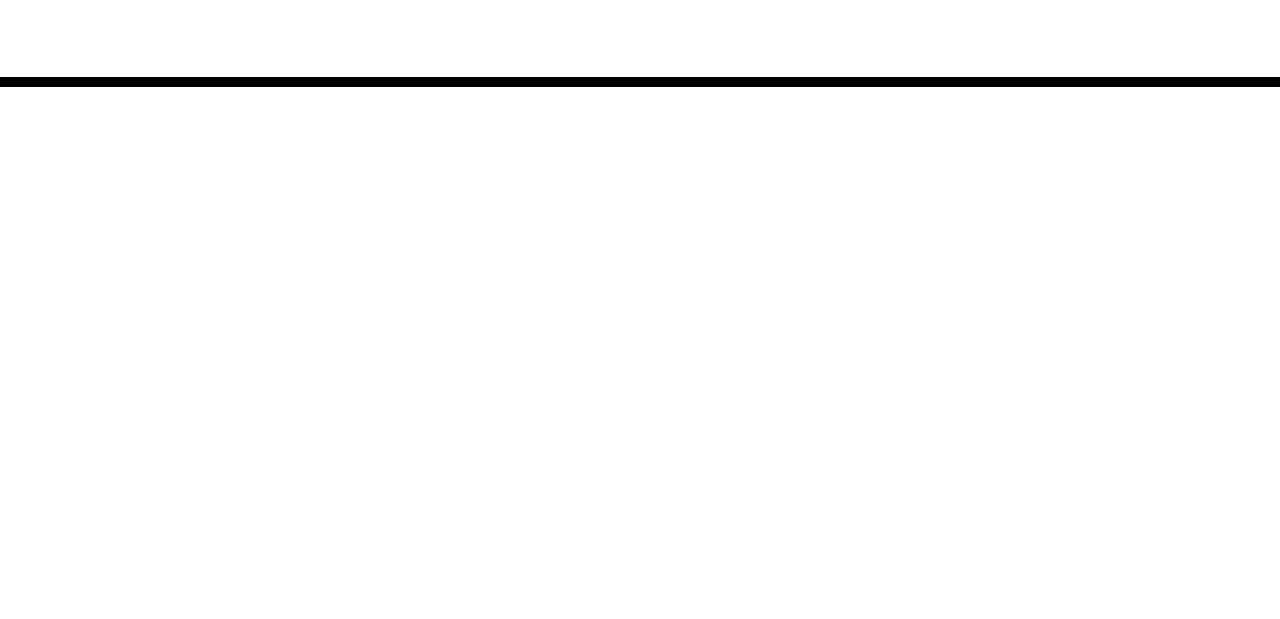
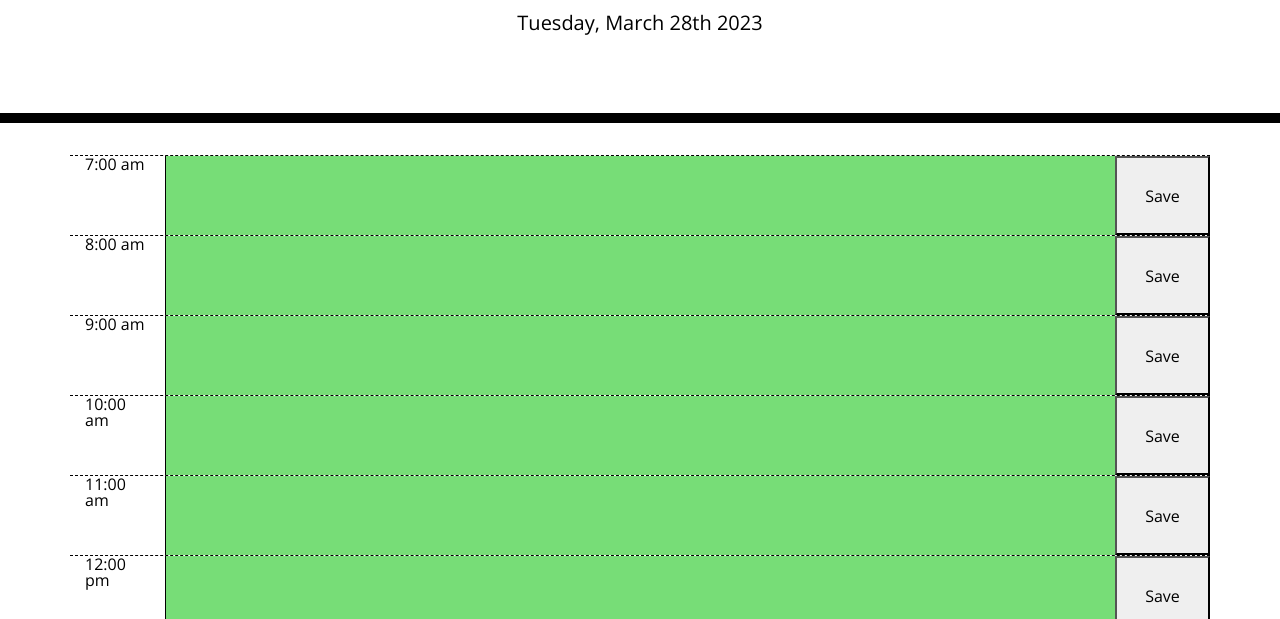
Before and after one commit to WesleyAshfield1/workday-schedualer-thirdpartywebapi, a plain HTML site: page Develop/index.html in a window 1280 px wide. Shown: the part 181-800 px from the top of the page. Drawn offline with nearby package versions, Linux system fonts and the light colour scheme; files that its build step writes are made by us from their sources.

Commit message:
fixed schedualer and updated index.html

```diff
--- /dev/null
+++ b/Develop/assets/script.js
@@ -0,0 +1,43 @@
+$(document).ready(function(){
+
+    $('#currentDay').text(moment().format('dddd, MMMM Do YYYY'));
+
+
+    for (var i = 7; i < 24; i++) {
+        var hourNumber = moment(i, 'HH').format('h:mm a');
+        $('#schedule').append(
+            '<div class="row hour">' +
+            '  <div class="col-1 hour-number">' + hourNumber + '</div>' +
+            '  <textarea class="col-10 hour-text"></textarea>' +
+            '  <button class="col-1 save-button">Save</button>' +
+            '</div>'
+        )
+    };
+
+
+    $('.hour-text').each(function() {
+        var hourNumber = $(this).parent().find('.hour-number').text();
+        var hourTime = moment(hourNumber, 'h:mm a');
+        if (hourTime.isBefore(moment(), 'hour')) {
+            $(this).addClass('past');
+        } else if (hourTime.isSame(moment(), 'hour')) {
+            $(this).addClass('present');
+        } else {
+            $(this).addClass('future');
+        }
+    });
+
+
+    $('.save-button').click(function(){
+        var hourNumber = $(this).parent().find('.hour-number').text();
+        var hourText = $(this).parent().find('.hour-text').val();
+        localStorage.setItem(hourNumber, hourText);
+    });
+
+
+    $('.hour-text').each(function(){
+        var hourNumber = $(this).parent().find('.hour-number').text();
+        var hourText = localStorage.getItem(hourNumber);
+        $(this).val(hourText);
+    });
+});
--- a/02-Challenge/Develop/index.html
+++ b/Develop/index.html
@@ -18,7 +18,7 @@
       href="https://fonts.googleapis.com/css?family=Open+Sans&display=swap"
       rel="stylesheet"
     />
-    <link rel="stylesheet" href="style.css" />
+    <link rel="stylesheet" href="./assets/style.css" />
     <title>Work Day Scheduler</title>
   </head>
 
@@ -28,12 +28,12 @@
       <p class="lead">A simple calendar app for scheduling your work day</p>
       <p id="currentDay" class="lead"></p>
     </header>
-    <div class="container">
+    <div class="container" id="schedule"">
       <!-- Timeblocks go here -->
     </div>
 
     <script src="https://cdnjs.cloudflare.com/ajax/libs/jquery/3.2.1/jquery.min.js"></script>
     <script src="https://cdnjs.cloudflare.com/ajax/libs/moment.js/2.24.0/moment.min.js"></script>
-    <script src="script.js"></script>
+    <script src="./assets/script.js"></script>
   </body>
 </html>
```
Also changed, not shown: 02-Challenge/Develop/assets/script.js (deleted), Develop/assets/style.css (renamed from 02-Challenge/Develop/assets/style.css), 2 other files.
